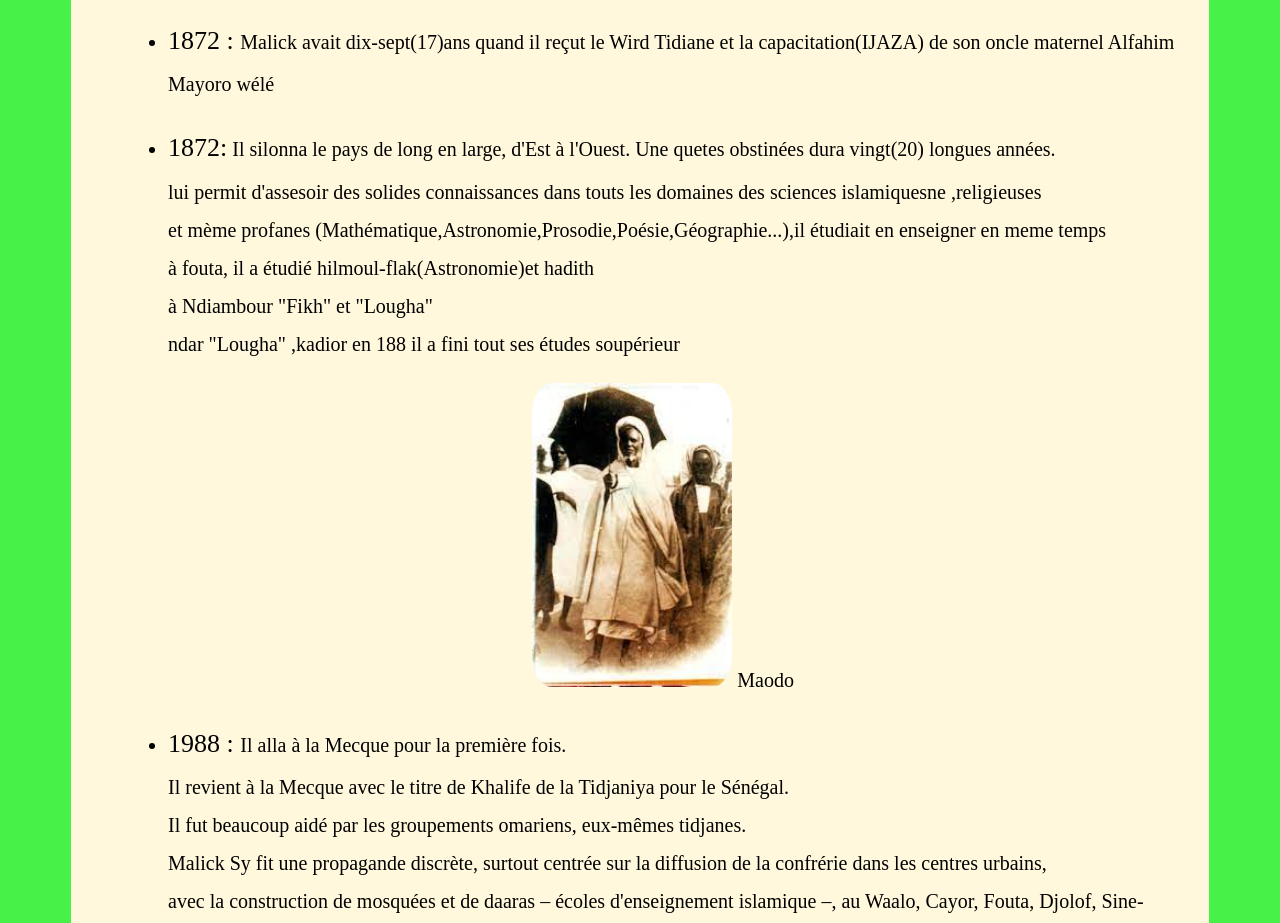
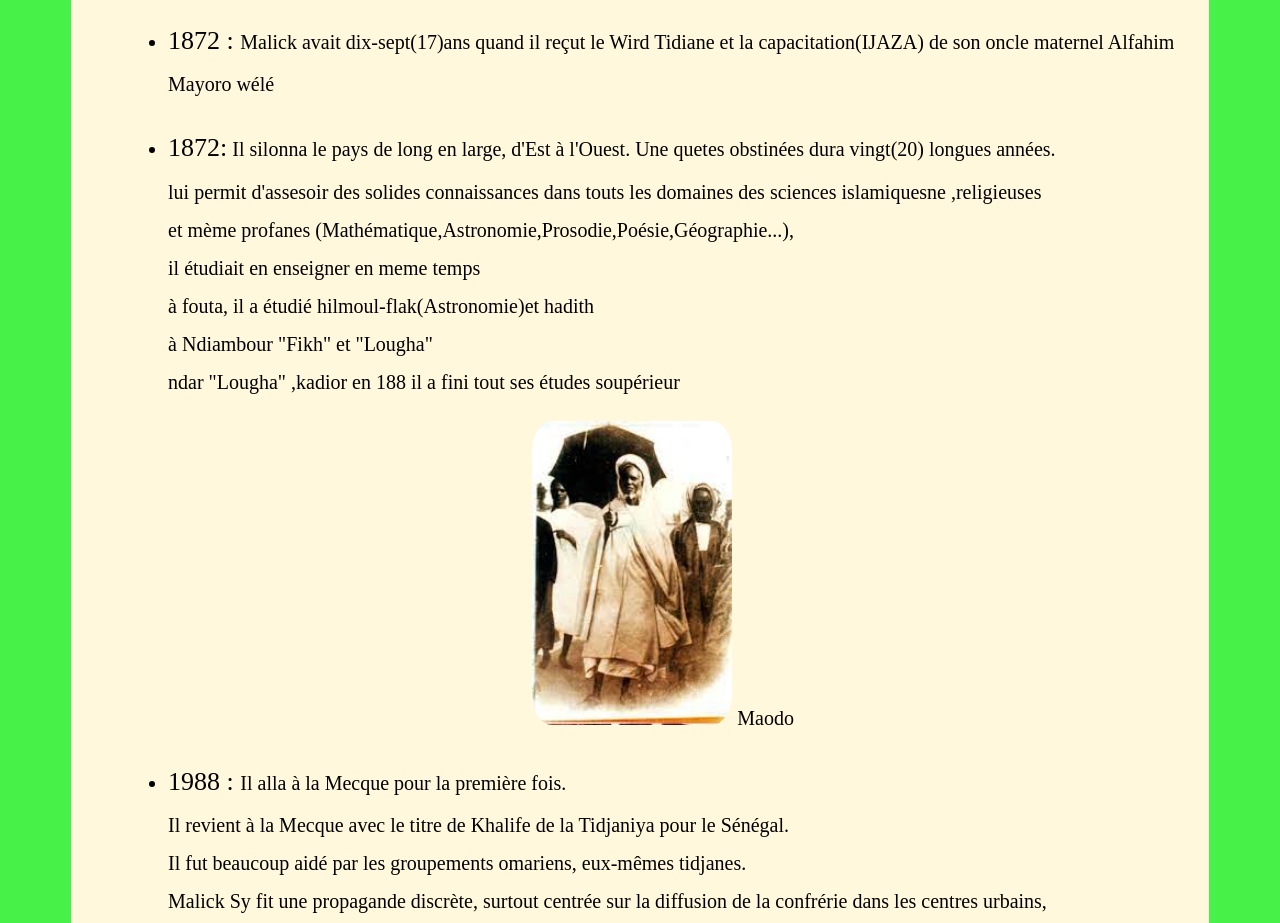
Before and after one commit to Bonde98/Maodo-Malick, a plain HTML site: page index.html in a window 1280 px wide. Shown: the part 1620-2543 px from the top of the page. Drawn offline with Linux system fonts and the light colour scheme.

Commit message:
metre à jour

```diff
--- a/index.html
+++ b/index.html
@@ -40,7 +40,7 @@
                         <p>  <span> 1872 : </span> Malick avait dix-sept(17)ans quand il reçut le Wird Tidiane et la capacitation(IJAZA) de son oncle maternel Alfahim Mayoro wélé </p>
                     </li>
                     <li>
-                        <p> <span>1872:</span> Il silonna le pays de long en large, d'Est à l'Ouest. Une quetes obstinées dura vingt(20) longues années. <br> lui permit d'assesoir des solides connaissances dans touts les domaines des sciences islamiquesne ,religieuses <br> et mème profanes (Mathématique,Astronomie,Prosodie,Poésie,Géographie...),il étudiait en enseigner en meme temps  <br> à fouta, il a étudié hilmoul-flak(Astronomie)et hadith <br>à Ndiambour "Fikh" et "Lougha" <br> ndar "Lougha" ,kadior en 188 il a fini tout ses études soupérieur </p>
+                        <p> <span>1872:</span> Il silonna le pays de long en large, d'Est à l'Ouest. Une quetes obstinées dura vingt(20) longues années. <br> lui permit d'assesoir des solides connaissances dans touts les domaines des sciences islamiquesne ,religieuses <br> et mème profanes (Mathématique,Astronomie,Prosodie,Poésie,Géographie...), <br> il étudiait en enseigner en meme temps  <br> à fouta, il a étudié hilmoul-flak(Astronomie)et hadith <br>à Ndiambour "Fikh" et "Lougha" <br> ndar "Lougha" ,kadior en 188 il a fini tout ses études soupérieur </p>
                     </li>
                    <div class="thumbnail">
                      <img src="images/malick3.jpg" alt="">
```
